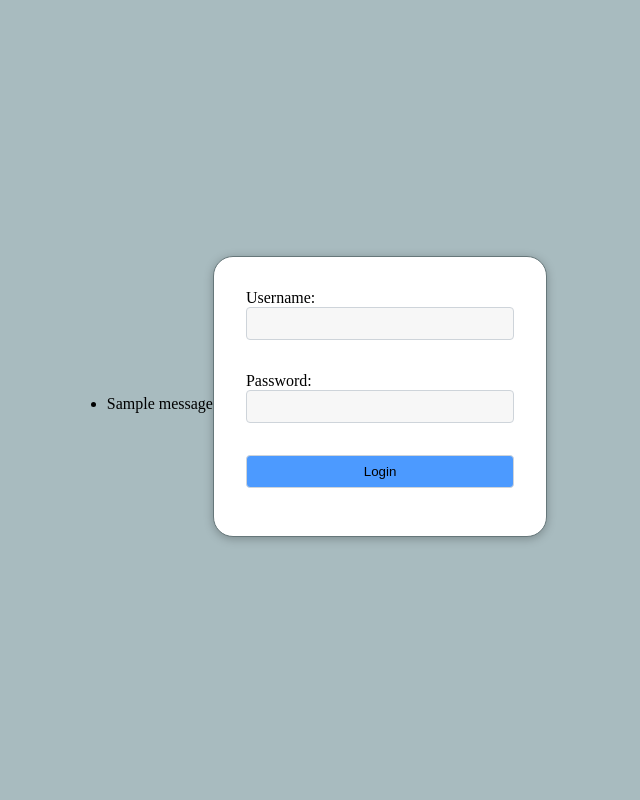
After one commit to kjcioffi/django-social-media, a Django app: page /login/ in a window 1280 px wide. The commit adds this page. Shown: the whole page, without its empty margins (333-973 px from the left). Run offline with Django 5.2, Linux system fonts and the light colour scheme; tables that the repository leaves empty hold one stand-in row (values such as "Sample post"); one stand-in notice (Sample message) is shown.

Commit message:
Login view that users shall use to access the platform.    - Test coverage added in sign-up view to ensure users are re-directed to login after sign-up.    - Test coverage added for LoginView ensuring a success message from the sign-up was passed over upon successful user creation.    - Implementation of LoginView.

```diff
--- /dev/null
+++ b/user_accounts/static/user_accounts/base.css
@@ -0,0 +1,57 @@
+body {
+    box-sizing: border-box;
+    background-color: #a8bbbf;
+    margin-block-end: 0;
+    padding-inline-start: 0;
+    padding-inline-end: 0;
+    display: flex;
+    align-items: center;
+    justify-content: center;
+}
+
+form {
+    max-inline-size: 70%; /* Allow the form to be responsive based on the viewport width */
+    border: 0.5px solid #66777a;
+    border-radius: 1.25rem;
+    padding-block: 2rem;
+    padding-inline: 2rem;
+    box-shadow: 0 2px 10px rgba(0, 0, 0, .25);
+    background: #ffffff;
+}
+
+form * {
+    margin-block-end: 1rem;
+}
+
+input, button {
+    inline-size: 100%; /* Full width to accommodate mobile devices */
+    padding-block: 0.5rem; /* Padding inside inputs and button */
+    padding-inline: 0.5rem;
+    border-radius: 0.25rem;
+    border: 1px solid #ced4da;
+    background: #f7f7f7;
+    outline: 0;
+}
+
+input::placeholder {
+    color: #adb5bd;
+}
+
+button {
+    cursor: pointer;
+    background-color: #4c9aff;
+}
+
+button:hover {
+    background-color: #297bff;
+}
+
+button:active {
+    background-color: #1b5ebe;
+}
+
+@media screen and (min-height: 1000px) {
+    form * {
+        font-size: xx-large; /* Make form visible for larger screens */
+    }
+}
--- a/user_accounts/templates/user_accounts/base.html
+++ b/user_accounts/templates/user_accounts/base.html
@@ -1,7 +1,11 @@
+{% load static %}
 <!DOCTPYE html>
 <html lang='en'>
     <head>
+        {% block title %}
+        {% endblock %}
         <meta name="viewport" content="width=device-width, initial-scale=1">
+        <link rel='stylesheet' href="{% static 'user_accounts/base.css' %}">
         {% block stylesheets %}
         {% endblock %}
     </head>
--- /dev/null
+++ b/user_accounts/templates/user_accounts/login.html
@@ -0,0 +1,19 @@
+{% extends "user_accounts/base.html" %}
+{% load static %}
+
+{% block content %}
+    {% if messages %}
+    <ul class='messages'>
+        {% for message in messages %}
+        <li {% if message.tags %} class='{{ message.tags }}'{% endif %}>
+            {{ message }}
+        </li>
+        {% endfor %}
+    </ul>
+    {% endif %}
+    <form method="POST">
+        {% csrf_token %}
+        {{ form }}
+        <button type='submit'>Login</button>
+    </form>
+{% endblock %}
--- a/user_accounts/urls.py
+++ b/user_accounts/urls.py
@@ -1,9 +1,11 @@
 from django.urls import path
 
+from django.contrib.auth.views import LoginView
 from user_accounts.views import UserSignUpView
 
 app_name = 'user_accounts'
 
 urlpatterns = [
     path('sign-up/', UserSignUpView.as_view(), name='sign-up'),
+    path('login/', LoginView.as_view(template_name='user_accounts/login.html'), name='login'),
 ]
```
Also changed, not shown: user_accounts/static/user_accounts/sign_up.css (+0 -52 lines), user_accounts/tests/test_user_login_view.py (added, +27 -0 lines), user_accounts/tests/test_user_signup_view.py (+6 -2 lines), user_accounts/views.py (+8 -5 lines).
